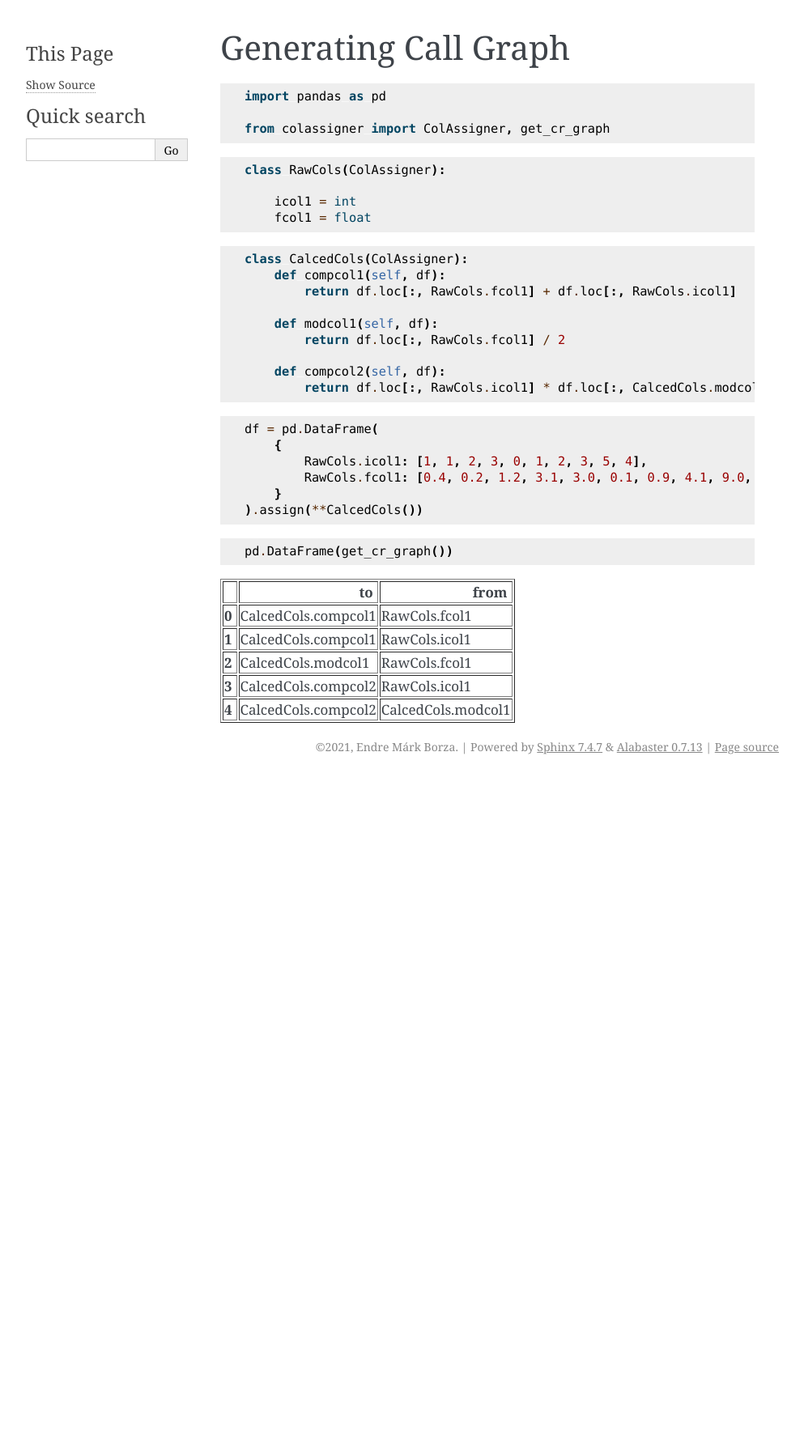
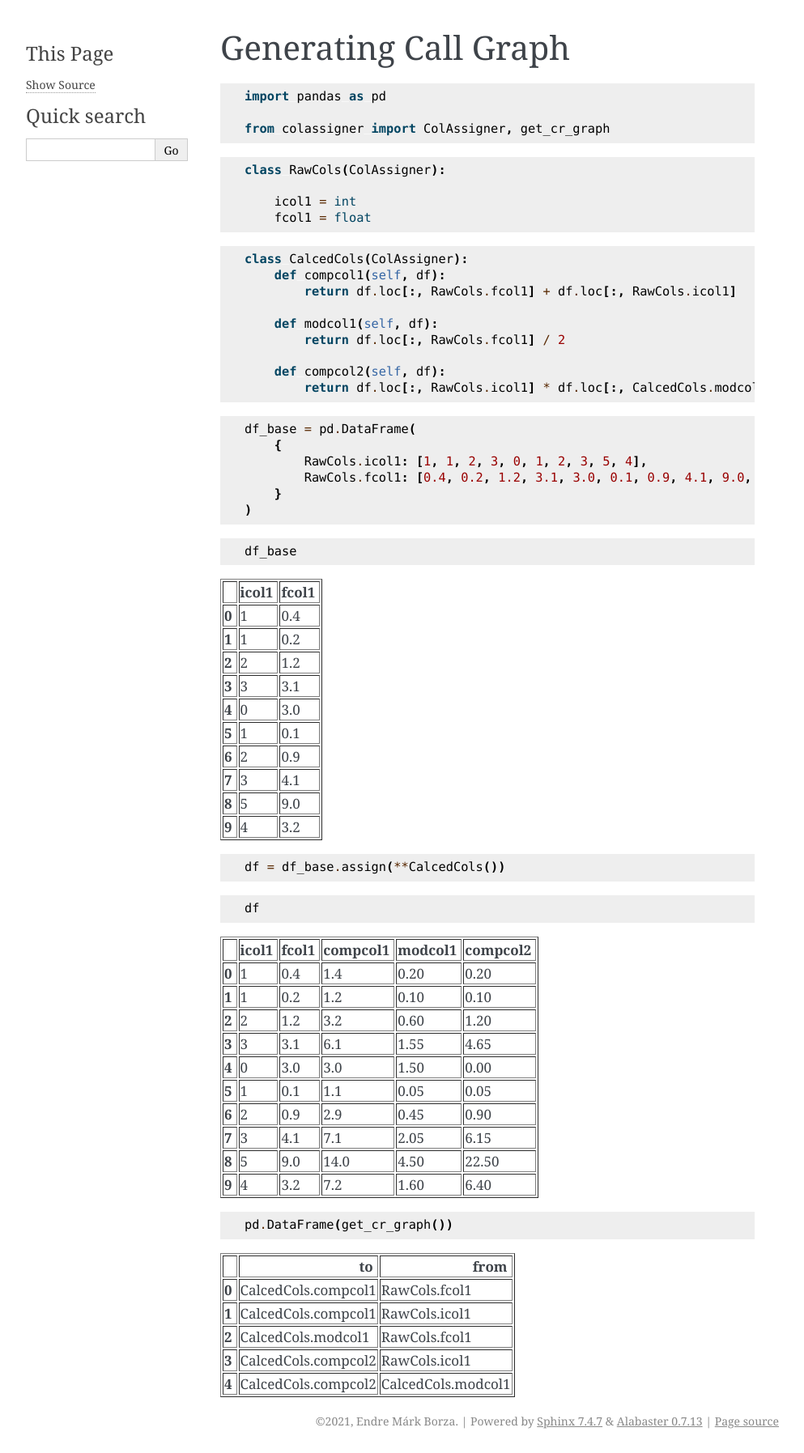
Before and after one commit to endremborza/colassigner, a Sphinx documentation site: the page built from docs/notebooks/doc-003-drawing.rst, in a window 1280 px wide. Shown: the whole page at 81% size, without its empty margins (148-1141 px from the left). Built offline with Sphinx 7.4.7, drawn with Linux system fonts in a browser that asks for light colours; before the commit the page ends 962 px from its top, so only the background shows below that.

Commit message:
docs for v0.0.4

```diff
--- a/docs/notebooks/doc-003-drawing.rst
+++ b/docs/notebooks/doc-003-drawing.rst
@@ -28,12 +28,225 @@ Generating Call Graph
 
 .. code:: ipython3
 
-    df = pd.DataFrame(
+    df_base = pd.DataFrame(
         {
             RawCols.icol1: [1, 1, 2, 3, 0, 1, 2, 3, 5, 4],
             RawCols.fcol1: [0.4, 0.2, 1.2, 3.1, 3.0, 0.1, 0.9, 4.1, 9.0, 3.2],
         }
-    ).assign(**CalcedCols())
+    )
+
+.. code:: ipython3
+
+    df_base
+
+
+
+
+.. raw:: html
+
+    <div>
+    <style scoped>
+        .dataframe tbody tr th:only-of-type {
+            vertical-align: middle;
+        }
+
+        .dataframe tbody tr th {
+            vertical-align: top;
+        }
+
+        .dataframe thead th {
+            text-align: right;
+        }
+    </style>
+    <table border="1" class="dataframe">
+      <thead>
+        <tr style="text-align: right;">
+          <th></th>
+          <th>icol1</th>
+          <th>fcol1</th>
+        </tr>
+      </thead>
+      <tbody>
+        <tr>
+          <th>0</th>
+          <td>1</td>
+          <td>0.4</td>
+        </tr>
+        <tr>
+          <th>1</th>
+          <td>1</td>
+          <td>0.2</td>
+        </tr>
+        <tr>
+          <th>2</th>
+          <td>2</td>
+          <td>1.2</td>
+        </tr>
+        <tr>
+          <th>3</th>
+          <td>3</td>
+          <td>3.1</td>
+        </tr>
+        <tr>
+          <th>4</th>
+          <td>0</td>
+          <td>3.0</td>
+        </tr>
+        <tr>
+          <th>5</th>
+          <td>1</td>
+          <td>0.1</td>
+        </tr>
+        <tr>
+          <th>6</th>
+          <td>2</td>
+          <td>0.9</td>
+        </tr>
+        <tr>
+          <th>7</th>
+          <td>3</td>
+          <td>4.1</td>
+        </tr>
+        <tr>
+          <th>8</th>
+          <td>5</td>
+          <td>9.0</td>
+        </tr>
+        <tr>
+          <th>9</th>
+          <td>4</td>
+          <td>3.2</td>
+        </tr>
+      </tbody>
+    </table>
+    </div>
+
+
+
+.. code:: ipython3
+
+    df = df_base.assign(**CalcedCols())
+
+.. code:: ipython3
+
+    df
+
+
+
+
+.. raw:: html
+
+    <div>
+    <style scoped>
+        .dataframe tbody tr th:only-of-type {
+            vertical-align: middle;
+        }
+
+        .dataframe tbody tr th {
+            vertical-align: top;
+        }
+
+        .dataframe thead th {
+            text-align: right;
+        }
+    </style>
+    <table border="1" class="dataframe">
+      <thead>
+        <tr style="text-align: right;">
+          <th></th>
+          <th>icol1</th>
+          <th>fcol1</th>
+          <th>compcol1</th>
+          <th>modcol1</th>
+          <th>compcol2</th>
+        </tr>
+      </thead>
+      <tbody>
+        <tr>
+          <th>0</th>
+          <td>1</td>
+          <td>0.4</td>
+          <td>1.4</td>
+          <td>0.20</td>
+          <td>0.20</td>
+        </tr>
+        <tr>
+          <th>1</th>
+          <td>1</td>
+          <td>0.2</td>
+          <td>1.2</td>
+          <td>0.10</td>
+          <td>0.10</td>
+        </tr>
+        <tr>
+          <th>2</th>
+          <td>2</td>
+          <td>1.2</td>
+          <td>3.2</td>
+          <td>0.60</td>
+          <td>1.20</td>
+        </tr>
+        <tr>
+          <th>3</th>
+          <td>3</td>
+          <td>3.1</td>
+          <td>6.1</td>
+          <td>1.55</td>
+          <td>4.65</td>
+        </tr>
+        <tr>
+          <th>4</th>
+          <td>0</td>
+          <td>3.0</td>
+          <td>3.0</td>
+          <td>1.50</td>
+          <td>0.00</td>
+        </tr>
+        <tr>
+          <th>5</th>
+          <td>1</td>
+          <td>0.1</td>
+          <td>1.1</td>
+          <td>0.05</td>
+          <td>0.05</td>
+        </tr>
+        <tr>
+          <th>6</th>
+          <td>2</td>
+          <td>0.9</td>
+          <td>2.9</td>
+          <td>0.45</td>
+          <td>0.90</td>
+        </tr>
+        <tr>
+          <th>7</th>
+          <td>3</td>
+          <td>4.1</td>
+          <td>7.1</td>
+          <td>2.05</td>
+          <td>6.15</td>
+        </tr>
+        <tr>
+          <th>8</th>
+          <td>5</td>
+          <td>9.0</td>
+          <td>14.0</td>
+          <td>4.50</td>
+          <td>22.50</td>
+        </tr>
+        <tr>
+          <th>9</th>
+          <td>4</td>
+          <td>3.2</td>
+          <td>7.2</td>
+          <td>1.60</td>
+          <td>6.40</td>
+        </tr>
+      </tbody>
+    </table>
+    </div>
+
+
 
 .. code:: ipython3
 
--- /dev/null
+++ b/docs/release_notes/v0.0.4.rst
@@ -0,0 +1,4 @@
+v0.0.4
+------
+
+add colaccessor
--- /dev/null
+++ b/docs_config/release_notes/v0.0.4.rst
@@ -0,0 +1,4 @@
+v0.0.4
+------
+
+add colaccessor
```
Also changed, not shown: docs/api/colassigner.ColAccessor.rst (added, +7 -0 lines).
